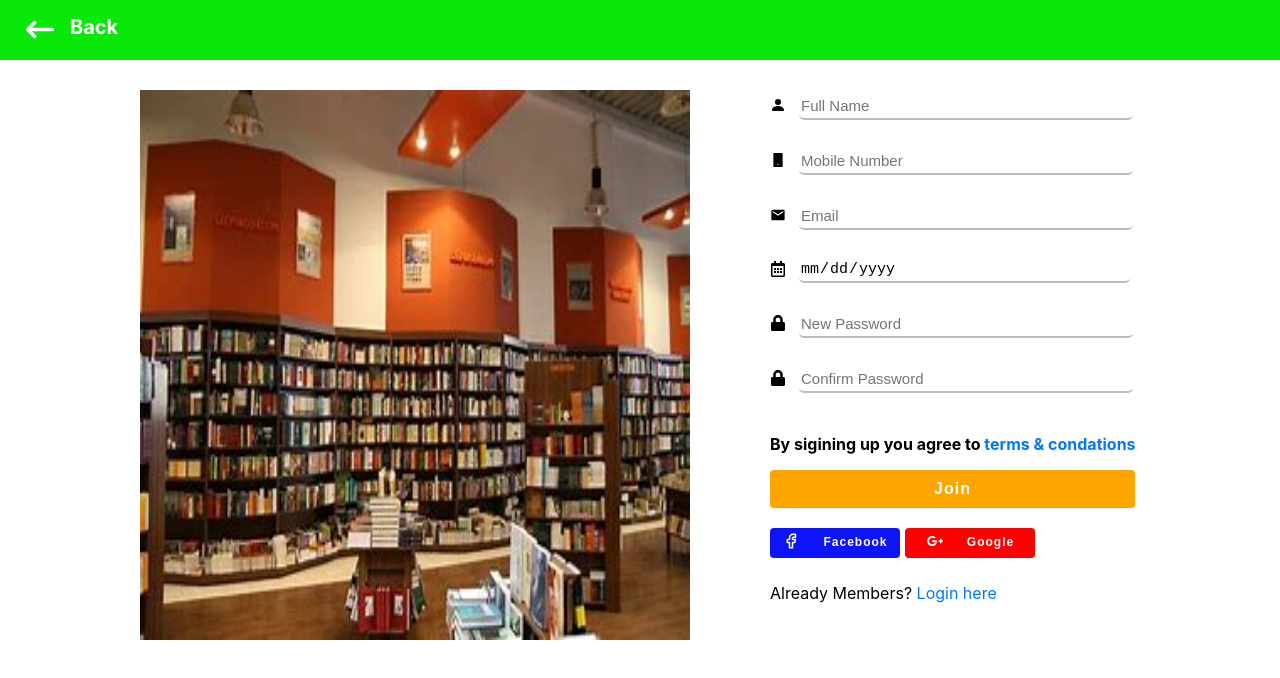
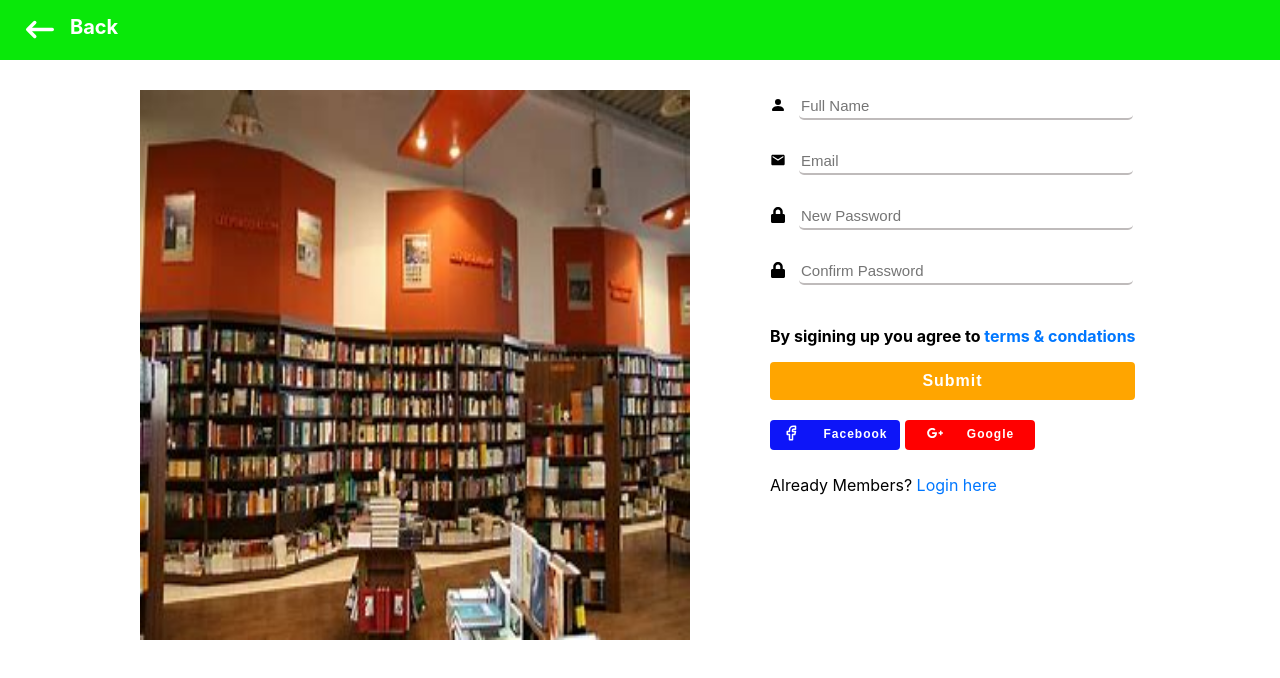
Before and after one commit to sudiptamang/book_store, a React (Create React App) app: page /Signupage in a window 1280 px wide. Shown: the top 678 px of the page. Built offline with nearby package versions, Linux system fonts and the light colour scheme.

Commit message:
loginpage

```diff
--- a/src/components/NavBar/NavBar.js
+++ b/src/components/NavBar/NavBar.js
@@ -6,12 +6,12 @@ import { Link } from "react-router-dom";
 const Navbar = () => {
   return (
     <div>
-      <ul className="infoNav"
+      <ul
+        className="infoNav"
         style={{
           listStyle: "none",
           display: "flex",
-                justifyContent: "center"
-
+          justifyContent: "center",
         }}
       >
         <Link to="/">
@@ -33,11 +33,10 @@ const Navbar = () => {
         </Link>
       </ul>
       <div className="navBarContainer">
-
         <nav className="Header">
           <div className="logoAndName">
             <img src={MyImage} height="60px" width="60px" alt="" />
-            <h3 className="appName" >BOOK STORE</h3>
+            <h3 className="appName">BOOK STORE</h3>
           </div>
           <div
             style={{
@@ -66,6 +65,7 @@ const Navbar = () => {
             </ul>
             <div>
               <ul style={{ listStyle: "none", display: "flex" }}>
+                <li>Sanam Login</li>
                 <Link to="/LogPage">
                   <li className="navBarList">Log in</li>
                 </Link>
@@ -74,12 +74,10 @@ const Navbar = () => {
                 </Link>
               </ul>
             </div>
-
           </div>
-
         </nav>
       </div>
-      <hr className="navBarLine"/>
+      <hr className="navBarLine" />
     </div>
   );
 };
--- a/src/pages/LogPage/LogPages.jsx
+++ b/src/pages/LogPage/LogPages.jsx
@@ -15,8 +15,8 @@ const LogPage = () => {
     fetch("http://localhost:3030/users/login", {
       method: "POST",
       body: JSON.stringify({
-        email: email,
-        password: password,
+        email,
+        password,
       }),
       headers: {
         "Content-Type": "application/json",
@@ -27,21 +27,20 @@ const LogPage = () => {
         if (data.success) {
           navigate("/");
         } else {
-          console.log("data");
+          console.log("data", data);
         }
       })
       .catch((err) => {
         console.log(err);
       });
   };
+
   return (
     <div>
       <div className="header">
         <div className="backSection">
-          <Link to="/" className="BackHome">
-            <HiArrowNarrowLeft className="backArrow" />
-            <span className="returnHomefromLogin">Back</span>
-          </Link>
+          <HiArrowNarrowLeft className="backArrow" />
+          <span className="returnHome">Back</span>
         </div>
       </div>
       <div className="loginPageContainer">
@@ -50,7 +49,7 @@ const LogPage = () => {
         </div>
 
         <div className="LogPages">
-          <form>
+          <div>
             <h2 className="LogIn">Login to Book Store</h2>
             <Link to={"/Signupage"}>
               <p className="createAccount">or create account</p>
@@ -59,30 +58,28 @@ const LogPage = () => {
               <AiOutlineMail />
               <input
                 className="loginInput"
+                placeholder="Email"
                 type="email"
-                placeholder="Email"
-                required
                 onChange={(e) => setEmail(e.target.value)}
+                value={email}
               />
             </div>
             <div className="LoginInputs">
               <RiLockPasswordLine />
               <input
                 className="loginInput"
+                placeholder="Password"
+                onChange={(e) => setPassword(e.target.value)}
+                value={password}
                 type="password"
-                placeholder="Password"
-                required
-                onChange={(e) => setPassword(e.target.value)}
               />
             </div>
+
             <button className="Loginbutton" onClick={handleLoginClick}>
               Login
             </button>
-
-            <Link to={"/ForgotPassword"}>
-              <p className="FOOTER">FORGOT LOGIN PASSWORD?</p>
-            </Link>
-          </form>
+            <p className="FOOTER">FORGOT LOGIN PASSWORD?</p>
+          </div>
         </div>
       </div>
     </div>
--- a/src/pages/SignUpPage/SignUpPage.js
+++ b/src/pages/SignUpPage/SignUpPage.js
@@ -17,8 +17,8 @@ const SignUpPage = () => {
   const [password, setPassword] = useState();
   const navigate = useNavigate();
 
-  const handleJoin = (e) => {
-    e.preventDefault();
+  const handleJoin = (event) => {
+    event.preventDefault();
     fetch("http://localhost:3030/users/register", {
       method: "POST",
       body: JSON.stringify({
@@ -65,7 +65,7 @@ const SignUpPage = () => {
                 required
               />
             </div>
-            <div className="input">
+            {/* <div className="input">
               <AiFillMobile />
               <input
                 type="number"
@@ -73,7 +73,7 @@ const SignUpPage = () => {
                 className="inputBox"
                 required
               />
-            </div>
+            </div> */}
             <div className="input">
               <MdEmail />
               <input
@@ -84,10 +84,10 @@ const SignUpPage = () => {
                 required
               />
             </div>
-            <div className="input">
+            {/* <div className="input">
               <FaRegCalendarAlt />
-              <input type="date" className="inputBox dateIcon" />
-            </div>
+              <input type="date" className="inputBox dateIcon" /> */}
+            {/* </div> */}
             {/* <div className="input radioBtn">
               <div>
                 <input type="radio" id="male" name="gender" value="male" />
@@ -125,8 +125,8 @@ const SignUpPage = () => {
               By sigining up you agree to <a href="#">terms & condations</a>{" "}
             </p>
             <div className="input personInfos">
-              <button className="personInfo" onClick={handleJoin}>
-                Join
+              <button className="personInfo" type="submit" onClick={handleJoin}>
+                Submit
               </button>
             </div>
           </form>
```
Lines whose indentation alone changed are shown as unchanged.
